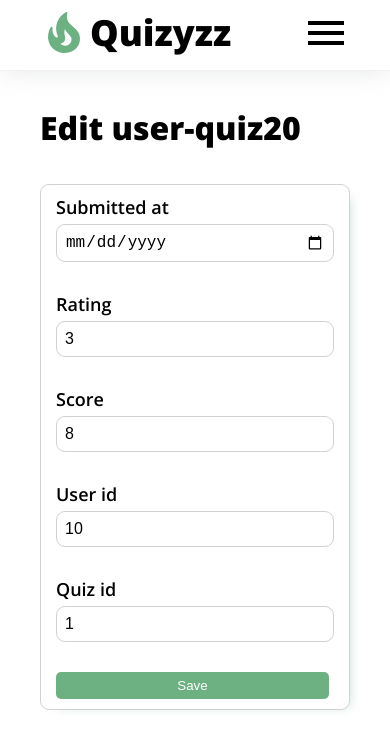
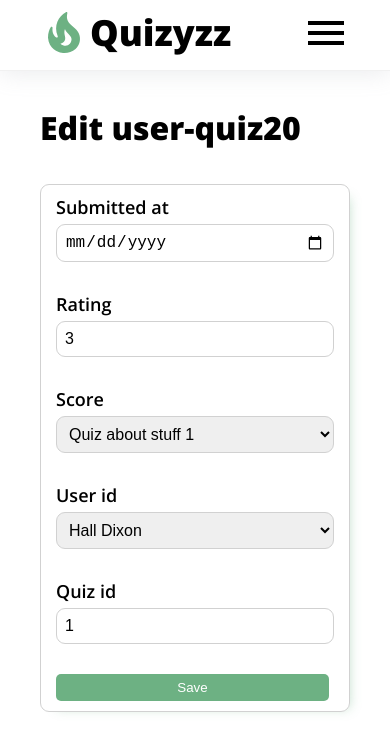
Before and after one commit to lukaskup/quiz-app, a React (Create React App) app: page /userQuiz/edit/20 in a window 390 px wide. Shown: the top 752 px of the page. Built offline with nearby package versions, Linux system fonts and the light colour scheme.

Commit message:
select insted of normal input and mobile table fix

```diff
--- a/src/App.styled.ts
+++ b/src/App.styled.ts
@@ -72,6 +72,19 @@ export const Table = styled.table`
             }
         }
     }
+
+    @media only screen and (max-width: 768px) {
+        a {
+            width: calc(100% - 15px);
+            text-align: center;
+            margin-bottom: 5px;
+        }
+
+        .delete-button {
+            text-align: center;
+            width: calc(100% - 10px);
+        }
+    }
 `;
 
 export const ViewContainer = styled(Container)`
@@ -90,7 +103,7 @@ export const ViewInfo = styled.div`
         display: block;
         margin-bottom: 5px;
 
-        &: nth-child(2) {
+        &:nth-child(2) {
             font-weight: 400;
         }
     }
@@ -117,7 +130,8 @@ export const Form = styled.form`
         font-size: 18px;
     }
 
-    input {
+    input,
+    select {
         padding: 8px;
         border: 1px solid #d1d1d1;
         border-radius: 9px;
--- a/src/components/Quiz/QuizList.tsx
+++ b/src/components/Quiz/QuizList.tsx
@@ -46,6 +46,7 @@ export const QuizList = ({ quizzes }: QuizListProps) => {
                                 <ButtonLink to={`/quiz/view/${quiz.id}`}>View</ButtonLink>
                                 <ButtonLink to={`/quiz/edit/${quiz.id}`}>Edit</ButtonLink>
                                 <ButtonIcon
+                                    className="delete-button"
                                     onClick={() => {
                                         setActiveDeleteQuiz(quiz);
                                         deleteModalState.setIsOpen(true);
--- a/src/components/User/UserList.tsx
+++ b/src/components/User/UserList.tsx
@@ -46,6 +46,7 @@ export const UserList = ({ users, title }: QuizListProps) => {
                                 <ButtonLink to={`/user/view/${user.id}`}>View</ButtonLink>
                                 <ButtonLink to={`/user/edit/${user.id}`}>Edit</ButtonLink>
                                 <ButtonIcon
+                                    className="delete-button"
                                     onClick={() => {
                                         setActiveDeleteUser(user);
                                         deleteModalState.setIsOpen(true);
--- a/src/components/UserQuiz/UserQuizForm.tsx
+++ b/src/components/UserQuiz/UserQuizForm.tsx
@@ -1,7 +1,7 @@
 import React, { useEffect, useState } from 'react';
 import { Form, Button } from '../../App.styled';
 import { useParams } from 'react-router';
-import { userQuizzes } from '../../dummyData';
+import { userQuizzes, users, quizzes } from '../../dummyData';
 import { UserQuiz } from '../../models/UserQuiz';
 
 export enum UserQuizFormTypes {
@@ -46,11 +46,24 @@ export const UserQuizForm = ({ type }: UserQuizFormProps) => {
                 </div>
                 <div>
                     <label>Score</label>
-                    <input type="number" placeholder={'image url'} value={userQuiz ? userQuiz.score : ''} />
+                    <select>
+                        {quizzes.map((quiz) => (
+                            <option key={`quiz-${quiz.id}`} value={quiz.id}>
+                                {`${quiz.name}`}
+                            </option>
+                        ))}
+                        x
+                    </select>
                 </div>
                 <div>
                     <label>User id</label>
-                    <input type="number" placeholder={'user id'} value={userQuiz ? userQuiz.user.id : ''} />
+                    <select>
+                        {users.map((user) => (
+                            <option key={`user-${user.id}`} value={user.id}>
+                                {`${user.firstname} ${user.lastname}`}
+                            </option>
+                        ))}
+                    </select>
                 </div>
                 <div>
                     <label>Quiz id</label>
--- a/src/components/UserQuiz/UserQuizList.tsx
+++ b/src/components/UserQuiz/UserQuizList.tsx
@@ -55,6 +55,7 @@ export const UserQuizList = ({ userQuizzes, title }: UserQuizListProps) => {
                                 <ButtonLink to={`/userQuiz/view/${userQuiz.id}`}>View</ButtonLink>
                                 <ButtonLink to={`/userQuiz/edit/${userQuiz.id}`}>Edit</ButtonLink>
                                 <ButtonIcon
+                                    className="delete-button"
                                     onClick={() => {
                                         setActiveDeleteUserQuiz(userQuiz);
                                         deleteModalState.setIsOpen(true);
```
